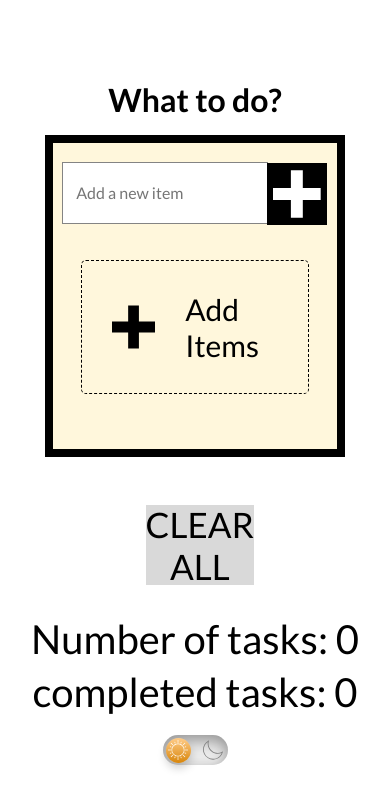
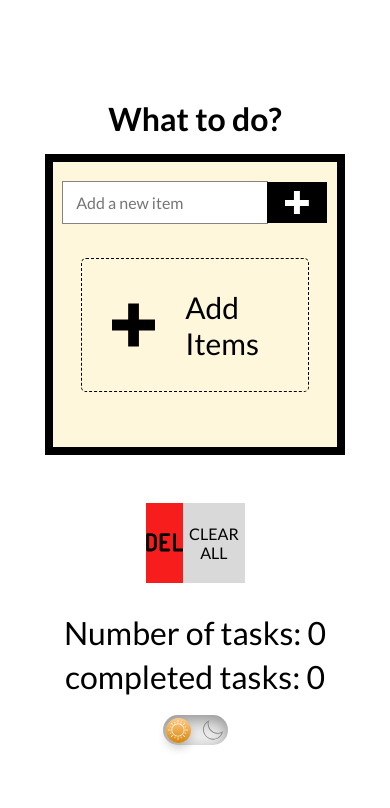
Before and after one commit to nady90/todo-app-with-redux, a React (Vite) app: page / in a window 390 px wide. Shown: the top 808 px of the page. Built offline with nearby package versions, Linux system fonts and the light colour scheme; a web font is replaced by a local one.

Commit message:
better responsivness

```diff
--- a/src/components/TodoContainer/TodoContainer.jsx
+++ b/src/components/TodoContainer/TodoContainer.jsx
@@ -54,12 +54,7 @@ const TodoContainer = () => {
               handleAddItem();
             }}
           >
-            <svg
-              width="62"
-              height="62"
-              viewBox="0 0 62 62"
-              xmlns="http://www.w3.org/2000/svg"
-            >
+            <svg viewBox="0 0 62 62" xmlns="http://www.w3.org/2000/svg">
               <path d="M62 38.75H38.75V62H23.25V38.75H0V23.25H23.25V0H38.75V23.25H62V38.75Z" />
             </svg>
           </button>
--- a/src/components/TodoContainer/TodoContainer.scss
+++ b/src/components/TodoContainer/TodoContainer.scss
@@ -27,6 +27,10 @@
       &:focus {
         outline: 1px solid var(--input-clr);
       }
+
+      @media (max-width: 800px) {
+        height: 30px;
+      }
     }
 
     .add-btn {
@@ -38,11 +42,20 @@
       align-items: center;
       justify-content: center;
       svg {
+        max-width: 62px;
+        max-height: 62px;
         width: 80%;
+
+        @media (max-width: 800px) {
+          width: 40%;
+        }
 
         path {
           fill: var(--background-clr);
         }
+      }
+
+      @media (max-width: 800px) {
       }
     }
   }
@@ -67,8 +80,19 @@
     display: flex;
     align-items: center;
     justify-content: center;
+
+    @media (max-width: 800px) {
+      flex-basis: 40%;
+    }
+    @media (max-width: 500px) {
+      flex-basis: 50%;
+    }
     svg {
       max-height: 60%;
+
+      @media (max-width: 800px) {
+        max-height: 30%;
+      }
     }
   }
   .clear-all-text {
@@ -84,6 +108,10 @@
     width: max-content;
     flex-grow: 1;
     transition: all 0.5s ease-in-out;
+
+    @media (max-width: 800px) {
+      font-size: 16px;
+    }
   }
 
   &:hover .clear-all-text {
--- a/src/components/TodoItem/TodoItem.jsx
+++ b/src/components/TodoItem/TodoItem.jsx
@@ -46,7 +46,6 @@ const TodoItem = ({ item }) => {
   };
 
   const handleEditFieldKeyDown = (e) => {
-    console.log(editFieldString);
     if (e.key === "Enter") {
       handleEdit();
     }
--- a/src/components/TodoItem/TodoItem.scss
+++ b/src/components/TodoItem/TodoItem.scss
@@ -10,11 +10,18 @@
   align-items: center;
   gap: 10px;
 
+  @media (max-width: 800px) {
+    padding: 3px 10px;
+  }
+
   .itme-title-container {
     position: relative;
     display: flex;
     align-items: center;
     span {
+      @media (max-width: 800px) {
+        font-size: 13px;
+      }
     }
     .edit-container {
       position: absolute;
@@ -39,7 +46,11 @@
         justify-content: center;
         svg {
           // height: 50%;
-          max-width: 20px;
+          width: 15px;
+
+          @media (max-width: 800px) {
+            max-width: 10px;
+          }
           path {
             fill: var(--primary-txt-clr);
           }
@@ -67,6 +78,10 @@
     width: 30px;
     margin-left: auto;
 
+    @media (max-width: 800px) {
+      width: 20px;
+    }
+
     &:hover {
       transform: rotate(180deg);
     }
@@ -80,3 +95,9 @@
     }
   }
 }
+
+.edit-icon {
+  @media (max-width: 800px) {
+    width: 20px !important;
+  }
+}
--- a/src/routes/Home/Home.scss
+++ b/src/routes/Home/Home.scss
@@ -15,9 +15,17 @@
   .tasks-number {
     font-size: 2.5rem;
     margin-bottom: 5px;
+
+    @media (max-width: 800px) {
+      font-size: 2rem;
+    }
   }
 
   .completed-number {
     font-size: 2.5rem;
+
+    @media (max-width: 800px) {
+      font-size: 2rem;
+    }
   }
 }
```
